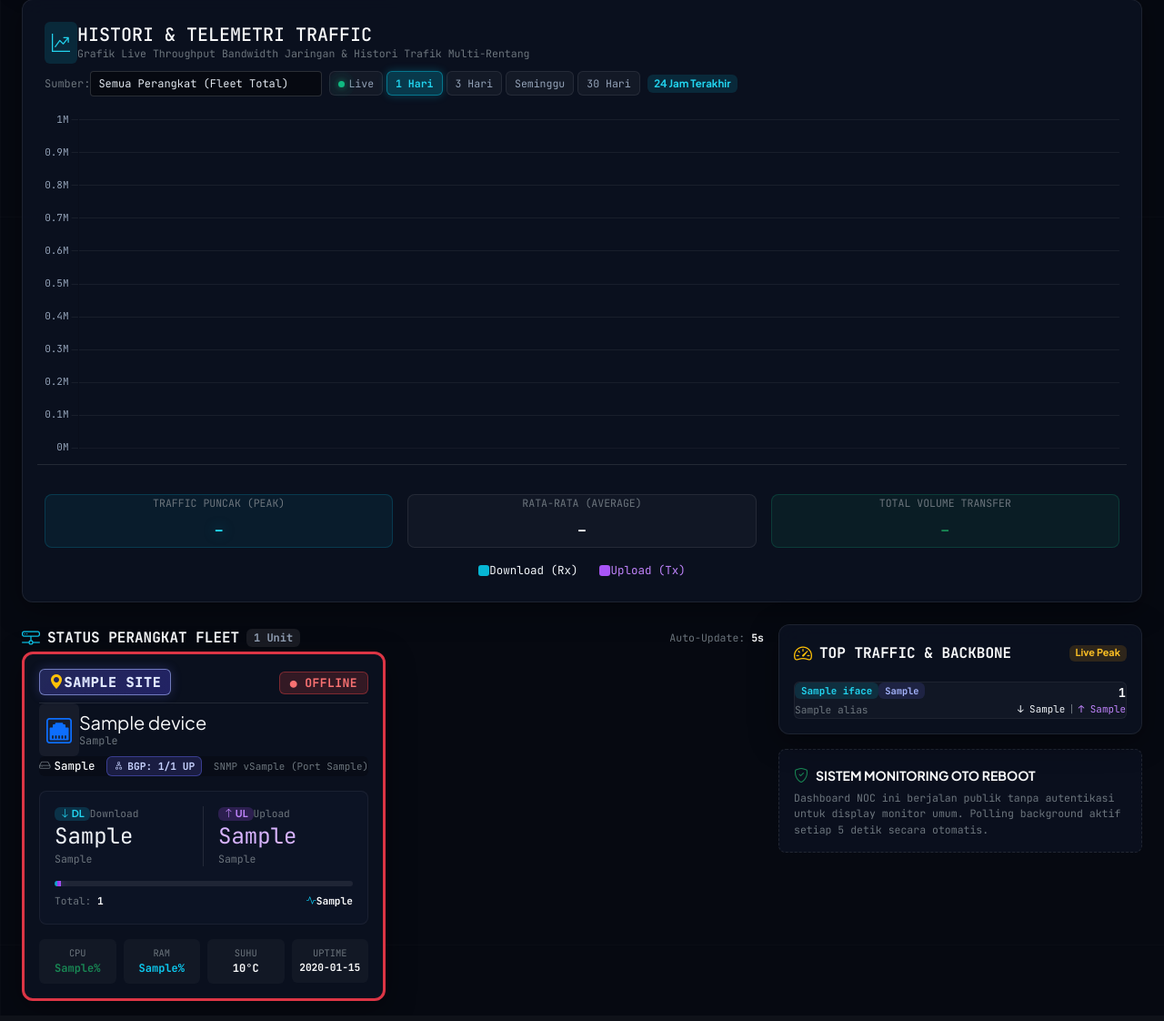
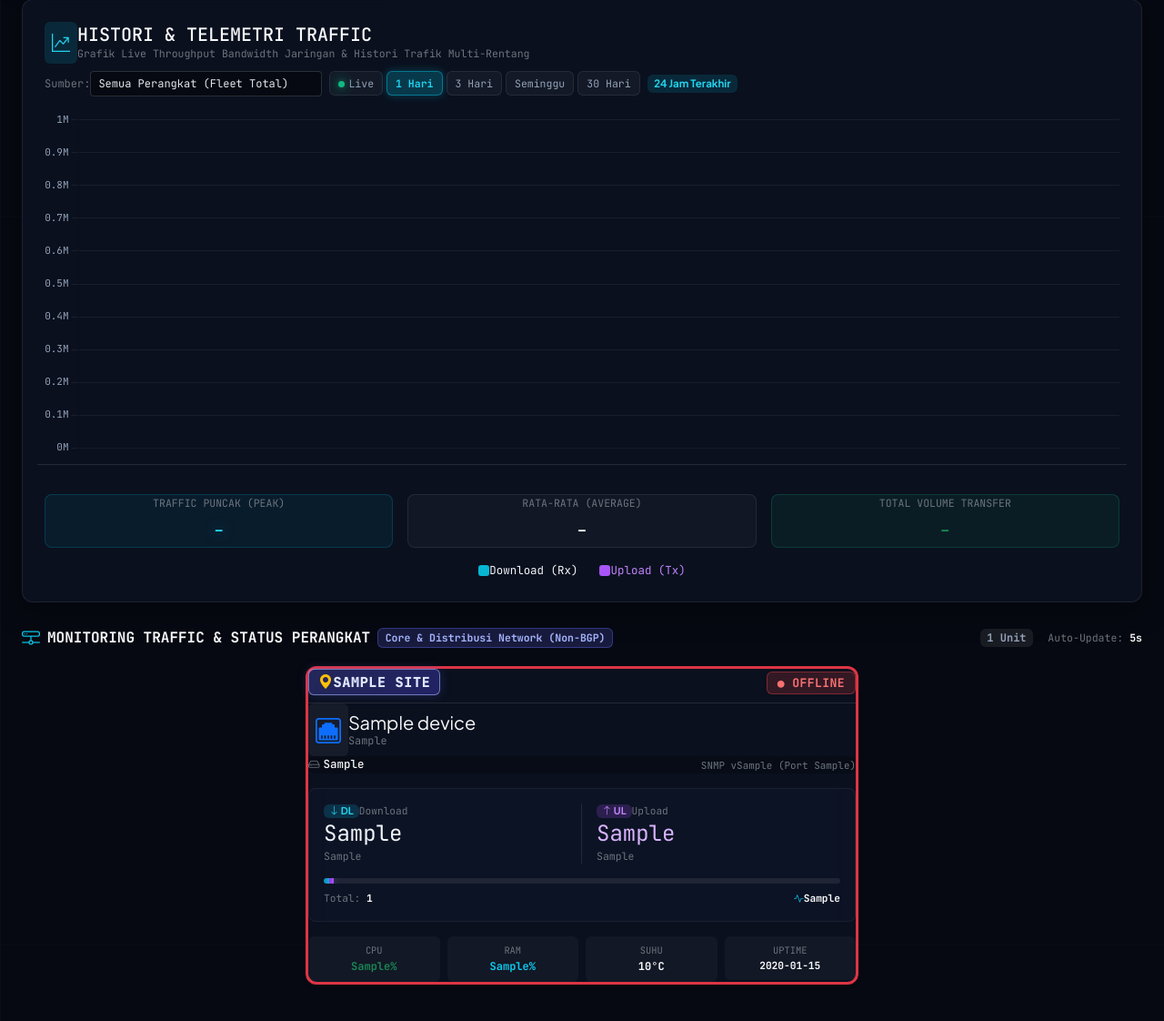
Before and after one commit to muissinanda/oto-reboot, a Python web app: template app/templates/noc_wallboard.html in a window 1280 px wide. Shown: the part 562-1684 px from the top of the page at 91% size. Run offline with Jinja, Linux system fonts and the light colour scheme; the template is opened without the code that fills it: most values are stand-ins (such as "Sample title", 1, 10 or a date in 2020).

Commit message:
feat(wallboard): ganti daftar top port dengan monitoring traffic perangkat non-BGP di tengah layar

```diff
--- a/app/main.py
+++ b/app/main.py
@@ -746,6 +746,7 @@ def get_nms_telemetry_payload(db: Session):
             "bgp_established_count": d.bgp_established_count or 0,
             "bgp_local_as": d.bgp_local_as,
             "bgp_router_id": d.bgp_router_id,
+            "is_bgp": bool((d.name and d.name.strip().lower() == "bgp") or (d.name and "bgp" in d.name.lower()) or (d.bgp_peer_count and d.bgp_peer_count > 0 and d.device_type == "juniper")),
             "last_polled": d.last_polled.strftime('%d/%m/%Y %H:%M:%S') if d.last_polled else "-"
         })
 
--- a/app/templates/noc_wallboard.html
+++ b/app/templates/noc_wallboard.html
@@ -612,28 +612,35 @@
             </div>
         </div>
 
-        <!-- BOTTOM WORKSPACE: LEFT (FLEET CARDS) & RIGHT (TOP BACKBONES) -->
-        <div class="row g-3">
-
-            <!-- LEFT COLUMN: PERANGKAT MONITOR CARDS (TV WALLBOARD GRID) -->
-            <div class="col-12 col-xl-8">
-                <div class="d-flex justify-content-between align-items-center mb-2.5">
-                    <div class="d-flex align-items-center gap-2">
+        <!-- MONITORING TRAFFIC & STATUS PERANGKAT NON-BGP (CENTERED BILLBOARD) -->
+        <div class="mb-4">
+            <div class="d-flex justify-content-between align-items-center mb-3 flex-wrap gap-2">
+                <div class="d-flex align-items-center gap-2 flex-wrap">
                     <i class="bi bi-hdd-network text-info fs-5"></i>
-                        <h2 class="h6 mb-0 fw-bold text-light font-mono">STATUS PERANGKAT FLEET</h2>
-                        <span class="badge font-mono" style="background: rgba(255, 255, 255, 0.08); color: #94a3b8;" id="activeDeviceFilterCount">
-                            {{ devices|length }} Unit
+                    <h2 class="h6 mb-0 fw-bold text-light font-mono">MONITORING TRAFFIC & STATUS PERANGKAT</h2>
+                    <span class="badge font-mono" style="background: rgba(99, 102, 241, 0.2); color: #a5b4fc; border: 1px solid rgba(99, 102, 241, 0.4); font-size: 0.72rem;">
+                        Core & Distribusi Network (Non-BGP)
                     </span>
                 </div>
+                <div class="d-flex align-items-center gap-3">
+                    {% set non_bgp_list = [] %}
+                    {% for d in devices if not d.is_bgp %}
+                        {% set _ = non_bgp_list.append(d) %}
+                    {% endfor %}
+                    <span class="badge font-mono" style="background: rgba(255, 255, 255, 0.08); color: #94a3b8;" id="activeDeviceFilterCount">
+                        {{ non_bgp_list|length }} Unit
+                    </span>
                     <div class="text-secondary small font-mono" style="font-size: 0.72rem;">
                         Auto-Update: <b class="text-light">5s</b>
                     </div>
                 </div>
+            </div>
 
-                <div class="row g-3" id="devicesCardGrid">
-                    {% for d in devices %}
-                    <div class="col-12 col-md-6 device-card-col" data-site="{{ d.site }}">
-                        <div class="glass-panel p-3 h-100 border-start border-3 {% if d.is_online %}border-success{% else %}border-danger{% endif %}">
+            <!-- CENTERED DEVICE GRID -->
+            <div class="row g-3 justify-content-center" id="devicesCardGrid">
+                {% for d in devices if not d.is_bgp %}
+                <div class="col-12 col-md-6 col-xl-6 device-card-col" data-site="{{ d.site }}">
+                    <div class="glass-panel p-3.5 h-100 border-start border-3 {% if d.is_online %}border-success{% else %}border-danger{% endif %} shadow-sm">
 
                         <!-- Card Header: Site & Online Status (Prominent Billboard Row) -->
                         <div class="d-flex justify-content-between align-items-center mb-2.5 pb-2 border-bottom border-light border-opacity-10">
@@ -677,14 +684,9 @@
                             </div>
                         </div>
 
-                            <!-- IP & SNMP Bar (with BGP Telemetry if configured) -->
+                        <!-- IP & SNMP Bar -->
                         <div class="d-flex justify-content-between align-items-center py-1.5 px-2.5 rounded-2 mb-3 font-mono flex-wrap gap-1" style="background: rgba(0, 0, 0, 0.25); font-size: 0.78rem;">
                             <span class="text-light fw-medium"><i class="bi bi-hdd me-1 text-secondary"></i>{{ d.ip }}</span>
-                                {% if d.bgp_peer_count and d.bgp_peer_count > 0 %}
-                                    <span class="badge" style="background: rgba(99, 102, 241, 0.2); color: #c7d2fe; border: 1px solid rgba(99, 102, 241, 0.45); font-size: 0.7rem;">
-                                        <i class="bi bi-diagram-2 me-1"></i>BGP: {{ d.bgp_established_count }}/{{ d.bgp_peer_count }} UP
-                                    </span>
-                                {% endif %}
                             <span class="text-secondary small">SNMP v{{ d.snmp_version }} (Port {{ d.snmp_port }})</span>
                         </div>
 
@@ -779,74 +781,12 @@
 
                     </div>
                 </div>
-                    {% endfor %}
-                </div>
-            </div>
-
-            <!-- RIGHT COLUMN: TOP BACKBONES LEADERBOARD -->
-            <div class="col-12 col-xl-4">
-
-                <!-- TOP BACKBONE INTERFACES LEADERBOARD -->
-                <div class="glass-panel p-3 mb-3">
-                    <div class="d-flex justify-content-between align-items-center mb-3">
-                        <div class="d-flex align-items-center gap-2">
-                            <i class="bi bi-speedometer2 text-warning fs-5"></i>
-                            <h2 class="h6 mb-0 fw-bold text-light font-mono">TOP TRAFFIC & BACKBONE</h2>
-                        </div>
-                        <span class="badge" style="background: rgba(245, 158, 11, 0.15); color: #fbbf24; font-size: 0.68rem;">
-                            Live Peak
-                        </span>
-                    </div>
-
-                    <div class="d-flex flex-column gap-2" id="topInterfacesList">
-                        {% for iface in top_interfaces %}
-                        <div class="p-2.5 rounded-2 d-flex justify-content-between align-items-center" style="background: rgba(255, 255, 255, 0.03); border: 1px solid rgba(255, 255, 255, 0.05);">
-                            <div>
-                                <div class="d-flex align-items-center gap-1.5">
-                                    <span class="badge font-mono" style="background: rgba(6, 182, 212, 0.15); color: #22d3ee; font-size: 0.68rem;">
-                                        {{ iface.name }}
-                                    </span>
-                                    {% if iface.port_speed and iface.port_speed != '-' %}
-                                        <span class="badge font-mono" style="background: rgba(99, 102, 241, 0.15); color: #a5b4fc; font-size: 0.65rem;">
-                                            {{ iface.port_speed }}
-                                        </span>
-                                    {% endif %}
-                                </div>
-                                <div class="text-secondary small font-mono mt-1 text-truncate" style="max-width: 170px; font-size: 0.7rem;" title="{{ iface.alias }}">
-                                    {{ iface.alias or iface.device_name }}
-                                </div>
-                            </div>
-                            <div class="text-end font-mono">
-                                <div class="fw-bold text-light" style="font-size: 0.85rem;">{{ iface.total_display }}</div>
-                                <div class="d-flex align-items-center justify-content-end gap-1 small mt-0.5" style="font-size: 0.68rem;">
-                                    <span class="text-cyan">↓ {{ iface.rx_display }}</span>
-                                    <span class="text-secondary">|</span>
-                                    <span style="color: #c084fc;">↑ {{ iface.tx_display }}</span>
-                                </div>
-                                {% if iface.is_sfp and iface.sfp_rx_power %}
-                                    <div class="text-success small mt-0.5" style="font-size: 0.65rem;">
-                                        <i class="bi bi-optical-audio me-0.5"></i>{{ iface.sfp_rx_power|round(2) }} dBm
-                                    </div>
-                                {% endif %}
-                            </div>
+                {% else %}
+                <div class="col-12 text-center py-4 text-secondary font-mono small">
+                    <i class="bi bi-info-circle me-1 text-info"></i> Tidak ada perangkat distribusi (Non-BGP) yang terdaftar.
                 </div>
                 {% endfor %}
             </div>
-                </div>
-
-                <!-- STATUS ADVISORY & LOGS -->
-                <div class="p-3 rounded-3" style="background: rgba(15, 23, 42, 0.5); border: 1px dashed rgba(255, 255, 255, 0.1);">
-                    <div class="d-flex align-items-center gap-2 mb-1">
-                        <i class="bi bi-shield-check text-success"></i>
-                        <span class="text-light fw-bold small">SISTEM MONITORING OTO REBOOT</span>
-                    </div>
-                    <div class="text-secondary small font-mono" style="font-size: 0.72rem; line-height: 1.5;">
-                        Dashboard NOC ini berjalan publik tanpa autentikasi untuk display monitor umum. Polling background aktif setiap 5 detik secara otomatis.
-                    </div>
-                </div>
-
-            </div>
-
         </div>
 
     </main>
@@ -1321,6 +1261,7 @@
                 // 6. Update Top Interfaces Leaderboard
                 if (data.top_interfaces) {
                     const ifaceContainer = document.getElementById('topInterfacesList');
+                    if (ifaceContainer) {
                         let ifaceHtml = '';
                     data.top_interfaces.forEach(iface => {
                         ifaceHtml += `
@@ -1358,6 +1299,7 @@
                     });
                     ifaceContainer.innerHTML = ifaceHtml;
                     }
+                }
 
             } catch (err) {
                 console.error("Telemetry fetch error:", err);
```
Lines whose indentation alone changed are shown as unchanged.
